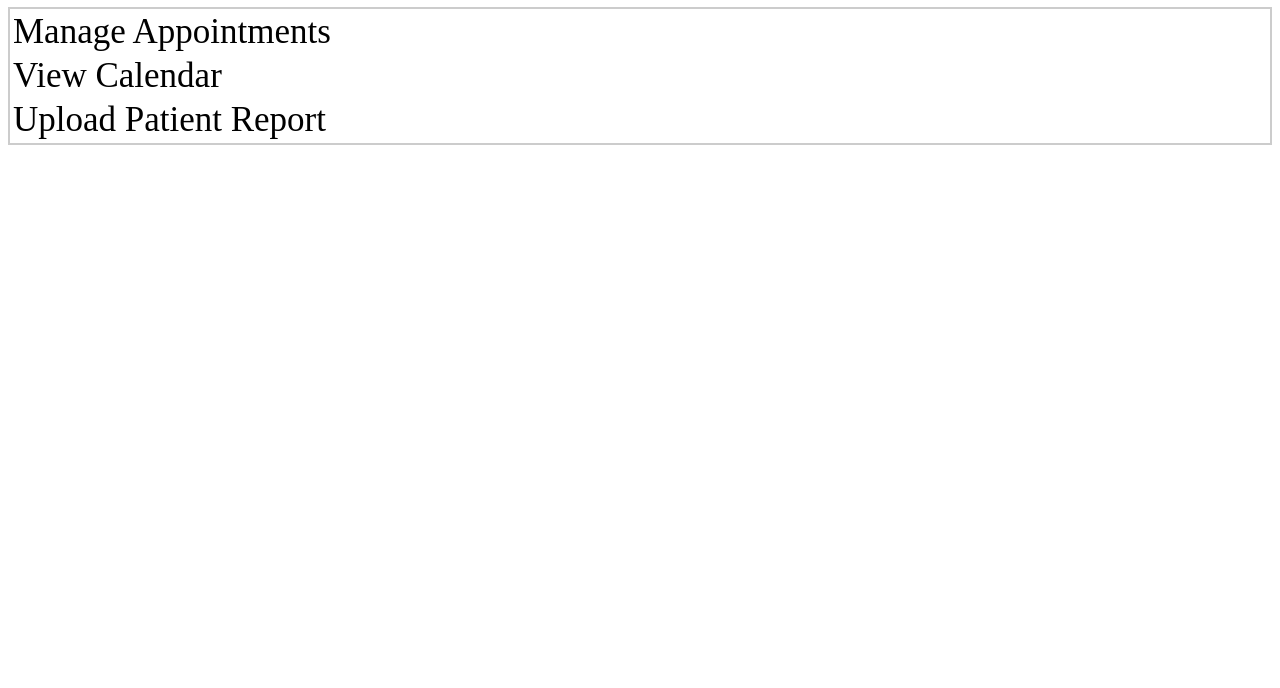
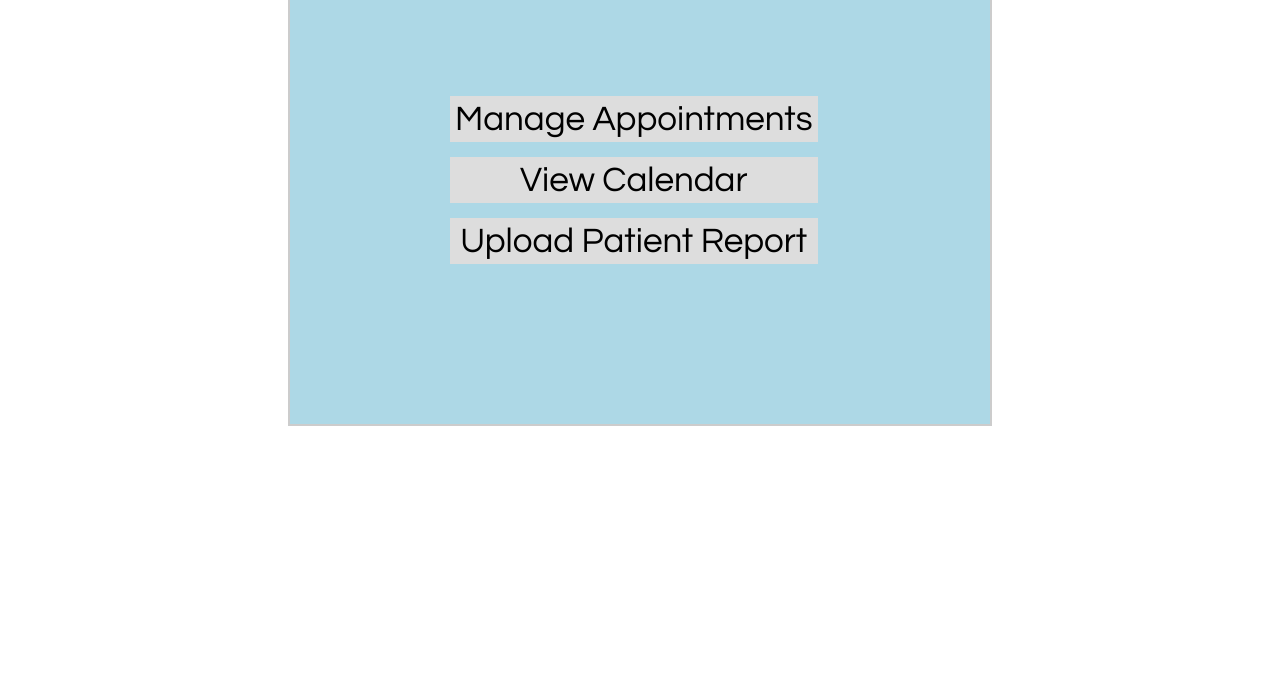
Before and after one commit to Paru21/docsscreen, a plain HTML site: page index.html in a window 1280 px wide. Shown: the part 112-800 px from the top of the page. Drawn offline with Linux system fonts and the light colour scheme.

Commit message:
Update index.html

```diff
--- a/index.html
+++ b/index.html
@@ -4,7 +4,7 @@
     <meta name="viewport" content="width=device-width, initial-scale=1" />
     <head>
         <title>DocSpot</title>
-        <link rel="stylesheet" type="text/css" href="style.css" />
+        <link rel="stylesheet" type="text/css" href="stylesd.css" />
     </head>
 
     <body>
```
